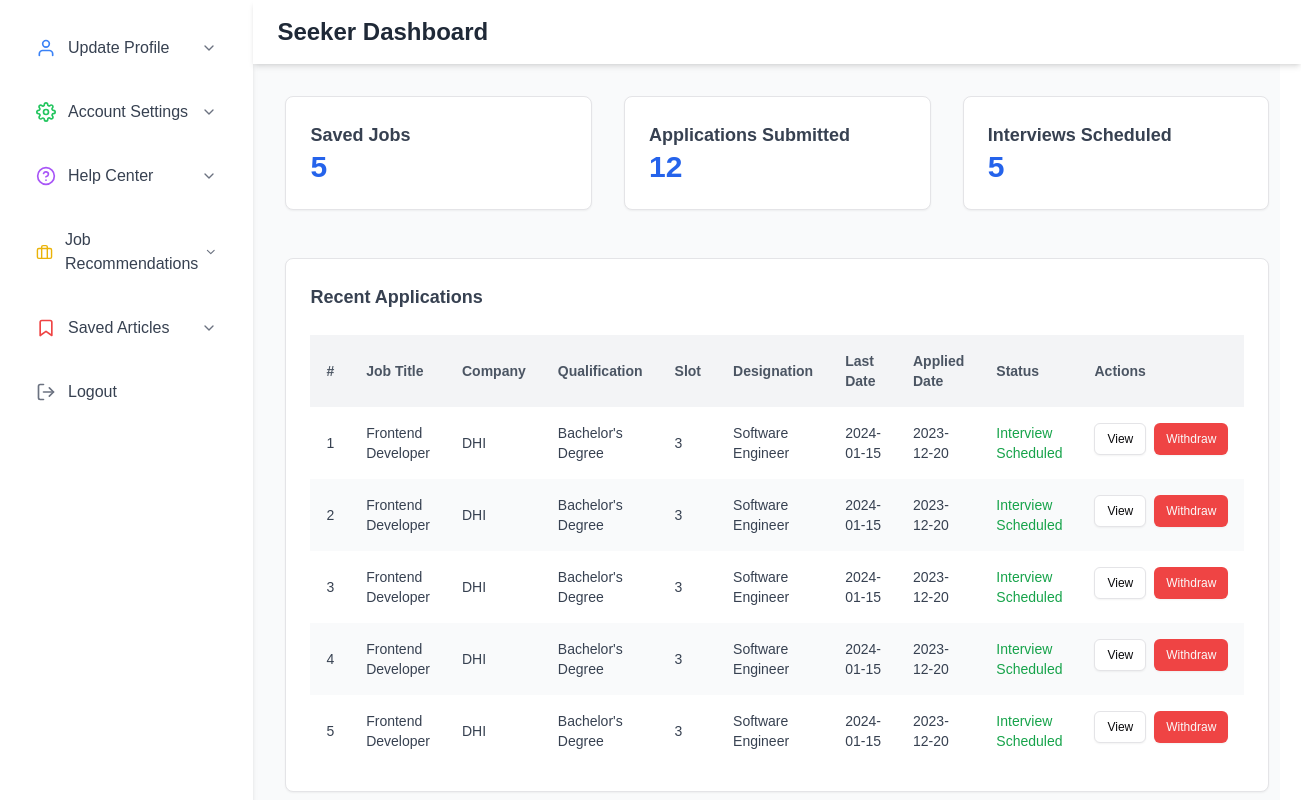
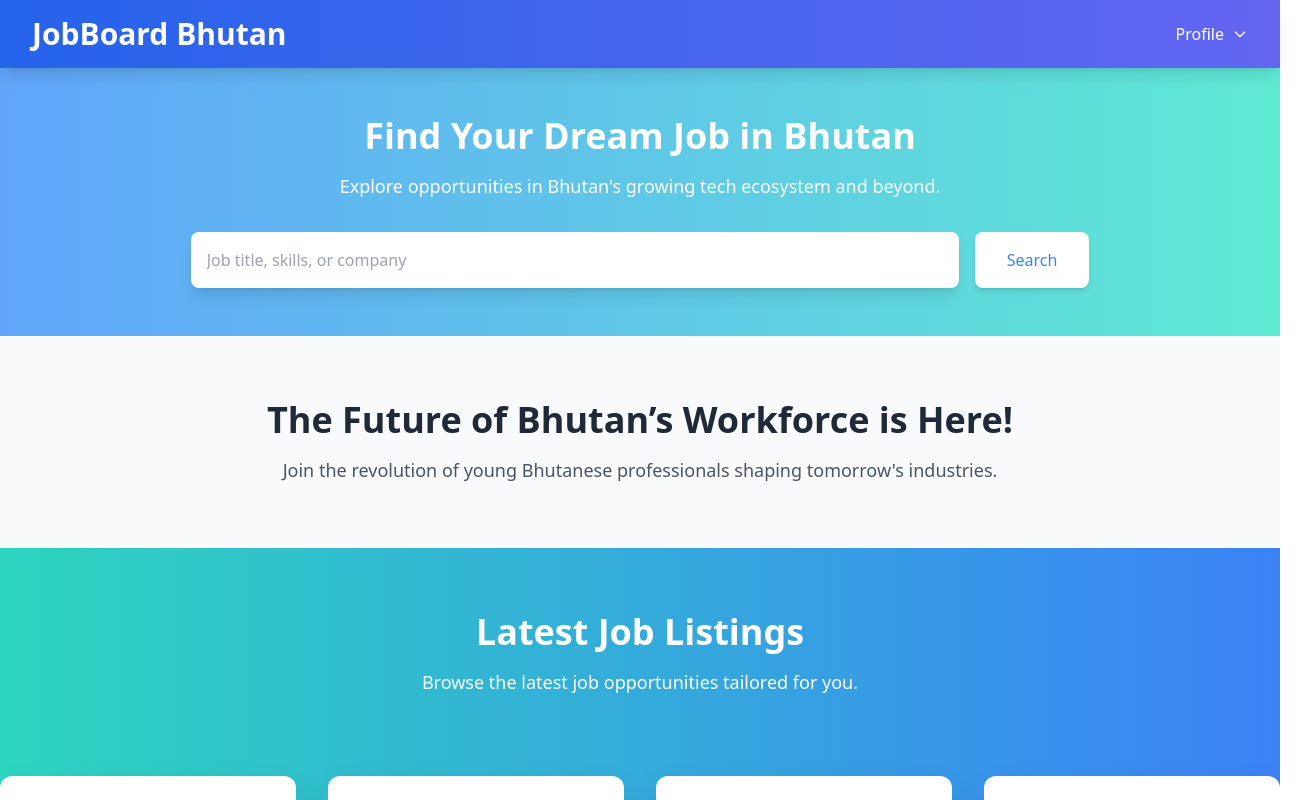
Before and after one commit to pemadolker/JobBoard_Frontend, a Next.js app: page /dashboard/seekerDashboard in a window 1280 px wide. Shown: the top 800 px of the page, 1301 px wide, since content can reach past the window. Built offline with nearby package versions, Linux system fonts and the light colour scheme.

Commit message:
tandin-dashboard

```diff
--- a/app/dashboard/seekerDashboard/accountSettings/page.tsx
+++ /dev/null
@@ -1,12 +0,0 @@
-"use client";
-
-import React from "react";
-
-export default function AccountSettings() {
-  return (
-    <div className="p-6">
-      <h1 className="text-2xl font-bold mb-4">Account Settings</h1>
-      {/* Content for account settings */}
-    </div>
-  );
-}
--- a/app/dashboard/seekerDashboard/helpCenter/page.tsx
+++ /dev/null
@@ -1,12 +0,0 @@
-"use client";
-
-import React from "react";
-
-export default function HelpCenter() {
-  return (
-    <div className="p-6">
-      <h1 className="text-2xl font-bold mb-4">Help Center</h1>
-      {/* Content for help center, FAQs, etc. */}
-    </div>
-  );
-}
--- a/app/dashboard/seekerDashboard/jobRecommendations/page.tsx
+++ /dev/null
@@ -1,12 +0,0 @@
-"use client";
-
-import React from "react";
-
-export default function JobRecommendations() {
-  return (
-    <div className="p-6">
-      <h1 className="text-2xl font-bold mb-4">Job Recommendations</h1>
-      {/* Content for job recommendations */}
-    </div>
-  );
-}
--- a/app/dashboard/seekerDashboard/page.tsx
+++ b/app/dashboard/seekerDashboard/page.tsx
@@ -1,192 +1,201 @@
 "use client";
 
-import React, { useState } from "react";
-import { Card } from "@/components/ui/card";
-import { Button } from "@/components/ui/button";
-import { Table } from "@/components/ui/table";
-import { cn } from "@/lib/utils"; // Utility function for conditional classNames
-import {
-  FiUser,
-  FiSettings,
-  FiHelpCircle,
-  FiBriefcase,
-  FiBookmark,
-  FiLogOut,
-  FiChevronDown,
-  FiChevronUp,
-} from "react-icons/fi"; // Icon imports
+import React, { useState, useEffect } from "react";
+import { useRouter } from "next/navigation"; // Use the correct import for Next 13 App Router
+import Link from "next/link";
 
-export default function SeekerDashboard() {
-  const [dropdownStates, setDropdownStates] = useState<{ [key: string]: boolean }>({});
+const SeekerDashboard = () => {
+  const [isDropdownOpen, setIsDropdownOpen] = useState(false);
+  const [searchQuery, setSearchQuery] = useState("");
+  const [selectedJob, setSelectedJob] = useState<Job | null>(null);
+  const [jobs, setJobs] = useState<Job[]>([]); // For Latest Job Listings
+  const [filteredJobs, setFilteredJobs] = useState<Job[]>([]); // For search results
+  const router = useRouter(); // Initialize useRouter
 
-  const toggleDropdown = (title: string) => {
-    setDropdownStates((prevState) => ({
-      ...prevState,
-      [title]: !prevState[title],
-    }));
+  interface Job {
+    title: string;
+    company: string;
+    type: string;
+  }
+
+  const toggleDropdown = () => {
+    setIsDropdownOpen(!isDropdownOpen);
   };
 
+  const handleSearchChange = (event: React.ChangeEvent<HTMLInputElement>) => {
+    setSearchQuery(event.target.value);
+  };
+
+  const handleLogout = () => {
+    alert("Logging out...");
+    router.push("/"); // Redirect to the default page
+  };
+
+  const dummyJobs: Job[] = [
+    { title: "Software Engineer", company: "Tech Bhutan", type: "Full-time" },
+    { title: "Frontend Developer", company: "Web Solutions", type: "Part-time" },
+    { title: "Backend Developer", company: "DevCorp", type: "Full-time" },
+    { title: "UI/UX Designer", company: "Design Studio", type: "Contract" },
+    { title: "Project Manager", company: "Tech Solutions", type: "Full-time" },
+    { title: "Data Scientist", company: "DataTech", type: "Full-time" },
+    { title: "Mobile App Developer", company: "App Innovations", type: "Contract" },
+    { title: "Digital Marketer", company: "Marketing Masters", type: "Part-time" },
+    { title: "Product Manager", company: "ProductHub", type: "Full-time" },
+    { title: "DevOps Engineer", company: "CloudTech", type: "Full-time" },
+  ];
+
+  const fetchJobs = async () => {
+    setJobs(dummyJobs);
+    setFilteredJobs(dummyJobs);
+  };
+
+  const handleSearch = () => {
+    if (searchQuery.trim() === "") {
+      setFilteredJobs([]);
+      setSelectedJob(null);
+      return;
+    }
+
+    const filtered = jobs.filter((job) =>
+      job.title.toLowerCase().includes(searchQuery.toLowerCase()) ||
+      job.company.toLowerCase().includes(searchQuery.toLowerCase()) ||
+      job.type.toLowerCase().includes(searchQuery.toLowerCase())
+    );
+    setFilteredJobs(filtered);
+
+    if (filtered.length > 0) {
+      setSelectedJob(filtered[0]);
+    } else {
+      setSelectedJob(null);
+    }
+  };
+
+  useEffect(() => {
+    fetchJobs();
+  }, []);
+
+  useEffect(() => {
+    handleSearch();
+  }, [searchQuery]);
+
   return (
-    <div className="min-h-screen bg-gray-50 flex">
-      {/* Sidebar */}
-      <aside className="w-64 bg-white shadow-md p-6">
-        <nav className="space-y-4">
-          {[
-            {
-              icon: <FiUser className="text-blue-500 text-xl mr-3" />,
-              title: "Update Profile",
-              subItems: ["Personal Details", "Education", "Experience", "Resume"],
-              isDropdown: true,
-            },
-            {
-              icon: <FiSettings className="text-green-500 text-xl mr-3" />,
-              title: "Account Settings",
-              subItems: ["Privacy Settings", "Security", "Preferences"],
-              isDropdown: true,
-            },
-            {
-              icon: <FiHelpCircle className="text-purple-500 text-xl mr-3" />,
-              title: "Help Center",
-              subItems: ["FAQs", "Contact Support", "Guides"],
-              isDropdown: true,
-            },
-            {
-              icon: <FiBriefcase className="text-yellow-500 text-xl mr-3" />,
-              title: "Job Recommendations",
-              subItems: ["Suggested Jobs", "Matching Criteria"],
-              isDropdown: true,
-            },
-            {
-              icon: <FiBookmark className="text-red-500 text-xl mr-3" />,
-              title: "Saved Articles",
-              subItems: ["Tech Articles", "Career Tips", "Guides"],
-              isDropdown: true,
-            },
-            {
-              icon: <FiLogOut className="text-gray-500 text-xl mr-3" />,
-              title: "Logout",
-            },
-          ].map((feature, index) => (
-            <div key={index} className="w-full">
+    <div className="font-sans bg-gray-100 min-h-screen">
+      <header className="flex justify-between items-center px-8 py-4 bg-gradient-to-r from-blue-600 to-indigo-500 text-white shadow-lg sticky top-0 z-50">
+        <div className="text-3xl font-bold">JobBoard Bhutan</div>
+        <nav className="relative">
+          <button
+            onClick={toggleDropdown}
+            className="flex items-center space-x-2 text-white hover:text-blue-300 focus:outline-none"
+          >
+            <span>Profile</span>
+            <svg
+              className={`w-4 h-4 transform transition-transform duration-200 ${
+                isDropdownOpen ? "rotate-180" : ""
+              }`}
+              xmlns="http://www.w3.org/2000/svg"
+              fill="none"
+              viewBox="0 0 24 24"
+              stroke="currentColor"
+            >
+              <path
+                strokeLinecap="round"
+                strokeLinejoin="round"
+                strokeWidth="2"
+                d="M19 9l-7 7-7-7"
+              />
+            </svg>
+          </button>
+
+          {isDropdownOpen && (
+            <div className="absolute right-0 mt-2 bg-white text-gray-800 rounded-lg shadow-lg w-48">
+              {/* Updated to use the nested route */}
+              <Link
+                href="/dashboard/seekerDashboard/profile"
+                className="block px-4 py-2 hover:bg-gray-100"
+              >
+                View Profile
+              </Link>
+              <Link href="/settings" className="block px-4 py-2 hover:bg-gray-100">
+                Settings
+              </Link>
               <button
-                className="flex items-center p-3 text-gray-700 hover:bg-gray-100 rounded-lg w-full text-left"
-                onClick={() => {
-                  if (feature.isDropdown) {
-                    toggleDropdown(feature.title);
-                  }
-                }}
+                onClick={handleLogout}
+                className="block px-4 py-2 w-full text-left hover:bg-gray-100"
               >
-                {feature.icon}
-                <span className="font-medium flex-grow">{feature.title}</span>
-                {feature.isDropdown && (
-                  dropdownStates[feature.title] ? (
-                    <FiChevronUp className="text-gray-500" />
-                  ) : (
-                    <FiChevronDown className="text-gray-500" />
-                  )
-                )}
+                Logout
               </button>
-              {feature.isDropdown && dropdownStates[feature.title] && (
-                <ul className="pl-10 space-y-2 mt-2">
-                  {feature.subItems.map((subItem, subIndex) => (
-                    <li key={subIndex}>
-                      <a
-                        href={`/dashboard/seeker/${subItem.toLowerCase().replace(/ /g, "-")}`}
-                        className="text-gray-600 text-sm hover:text-gray-800 block"
-                      >
-                        {subItem}
-                      </a>
-                    </li>
-                  ))}
-                </ul>
-              )}
             </div>
-          ))}
+          )}
         </nav>
-      </aside>
+      </header>
 
-      {/* Main Content */}
-      <div className="flex-1">
-        {/* Navigation Bar */}
-        <nav className="bg-white shadow-md">
-          <div className="container mx-auto px-6 py-4 flex justify-between items-center">
-            <h1 className="text-2xl font-extrabold text-gray-800">Seeker Dashboard</h1>
+      <section className="bg-gradient-to-r from-blue-400 to-teal-300 py-12">
+        <div className="max-w-6xl mx-auto text-center text-white">
+          <h1 className="text-4xl font-bold">Find Your Dream Job in Bhutan</h1>
+          <p className="mt-4 text-lg">
+            Explore opportunities in Bhutan's growing tech ecosystem and beyond.
+          </p>
+          <div className="mt-8 flex flex-col md:flex-row items-center justify-center gap-4">
+            <input
+              type="text"
+              value={searchQuery}
+              onChange={handleSearchChange}
+              placeholder="Job title, skills, or company"
+              className="p-4 w-full md:w-2/3 rounded-lg shadow-lg text-gray-800"
+            />
+            <button
+              onClick={handleSearch}
+              className="px-8 py-4 bg-white text-blue-500 rounded-lg shadow-md hover:bg-gray-100 transition duration-200"
+            >
+              Search
+            </button>
           </div>
-        </nav>
+          {searchQuery.trim() !== "" && selectedJob && (
+            <div className="mt-8 text-lg text-white flex justify-center gap-8">
+              <span className="font-bold">{selectedJob.title}</span>
+              <span>{selectedJob.company}</span>
+              <span>{selectedJob.type}</span>
+            </div>
+          )}
+        </div>
+      </section>
 
-        <main className="container mx-auto p-8">
-          {/* Stats Section */}
-          <section className="grid grid-cols-1 sm:grid-cols-2 md:grid-cols-3 gap-8 mb-12">
-            {[
-              { label: "Saved Jobs", count: 5 },
-              { label: "Applications Submitted", count: 12 },
-              { label: "Interviews Scheduled", count: 5 },
-            ].map((stat, index) => (
-              <Card
+      <section className="bg-gray-50 py-16 text-center">
+        <div className="max-w-4xl mx-auto">
+          <h2 className="text-4xl font-bold text-gray-800">
+            The Future of Bhutan’s Workforce is Here!
+          </h2>
+          <p className="mt-4 text-lg text-gray-600">
+            Join the revolution of young Bhutanese professionals shaping tomorrow's
+            industries.
+          </p>
+        </div>
+      </section>
+
+      <section className="bg-gradient-to-r from-teal-400 to-blue-500 py-16 text-center text-white">
+        <div className="max-w-7xl mx-auto">
+          <h2 className="text-4xl font-bold text-white text-center">
+            Latest Job Listings
+          </h2>
+          <p className="mt-4 text-lg text-center text-white">
+            Browse the latest job opportunities tailored for you.
+          </p>
+          <div className="mt-20 grid grid-cols-1 sm:grid-cols-2 md:grid-cols-3 xl:grid-cols-4 gap-8">
+            {jobs.map((job, index) => (
+              <div
                 key={index}
-                className="p-6 bg-white shadow-sm rounded-lg hover:shadow-md transition-shadow"
+                className="bg-white p-6 rounded-xl shadow-2xl hover:shadow-3xl transition duration-300"
               >
-                <h2 className="text-lg font-semibold text-gray-700">{stat.label}</h2>
-                <p className="text-3xl font-bold text-blue-600">{stat.count}</p>
-              </Card>
+                <h4 className="text-lg font-bold text-blue-500">{job.title}</h4>
+                <p className="text-gray-600 mt-2">{job.company}</p>
+                <p className="text-gray-500 mt-1 text-sm">{job.type}</p>
+              </div>
             ))}
-          </section>
-
-          {/* Recent Activity Table */}
-          <section className="mb-12">
-            <Card className="shadow-sm rounded-lg">
-              <div className="p-6">
-                <h2 className="text-lg font-semibold mb-6 text-gray-700">Recent Applications</h2>
-                <Table>
-                  <thead>
-                    <tr className="bg-gray-100 text-left text-gray-600">
-                      <th className="p-4">#</th>
-                      <th className="p-4">Job Title</th>
-                      <th className="p-4">Company</th>
-                      <th className="p-4">Qualification</th>
-                      <th className="p-4">Slot</th>
-                      <th className="p-4">Designation</th>
-                      <th className="p-4">Last Date</th>
-                      <th className="p-4">Applied Date</th>
-                      <th className="p-4">Status</th>
-                      <th className="p-4">Actions</th>
-                    </tr>
-                  </thead>
-                  <tbody>
-                    {[...Array(5)].map((_, index) => (
-                      <tr
-                        key={index}
-                        className={cn(
-                          "hover:bg-gray-50 transition-colors",
-                          index % 2 === 1 && "bg-gray-50"
-                        )}
-                      >
-                        <td className="p-4 text-gray-700">{index + 1}</td>
-                        <td className="p-4 text-gray-700">Frontend Developer</td>
-                        <td className="p-4 text-gray-700">DHI</td>
-                        <td className="p-4 text-gray-700">Bachelor's Degree</td>
-                        <td className="p-4 text-gray-700">3</td>
-                        <td className="p-4 text-gray-700">Software Engineer</td>
-                        <td className="p-4 text-gray-700">2024-01-15</td>
-                        <td className="p-4 text-gray-700">2023-12-20</td>
-                        <td className="p-4 text-green-600">Interview Scheduled</td>
-                        <td className="p-4 flex space-x-2">
-                          <Button variant="outline" size="sm">
-                            View
-                          </Button>
-                          <Button variant="destructive" size="sm">
-                            Withdraw
-                          </Button>
-                        </td>
-                      </tr>
-                    ))}
-                  </tbody>
-                </Table>
-              </div>
-            </Card>
-          </section>
-        </main>
-      </div>
+          </div>
+        </div>
+      </section>
     </div>
   );
-}
+};
+
+export default SeekerDashboard;
--- /dev/null
+++ b/app/dashboard/seekerDashboard/profile/page.tsx
@@ -0,0 +1,128 @@
+"use client";
+
+import React from "react";
+import { useRouter } from "next/navigation";
+
+const ViewProfile = () => {
+  const router = useRouter();
+
+  return (
+    <div className="min-h-screen bg-gray-100 flex">
+      {/* Sidebar */}
+      <aside className="w-20 bg-white flex flex-col items-center py-5 shadow-md justify-between">
+        <div className="flex flex-col space-y-6">
+          <button
+            className="hover:text-blue-500 text-xl"
+            onClick={() => router.push("/home")}
+          >
+            🏠
+          </button>
+          <button
+            className="hover:text-blue-500 text-xl"
+            onClick={() => router.push("/settings")}
+          >
+            ⚙️
+          </button>
+          <button
+            className="hover:text-blue-500 text-xl"
+            onClick={() => router.push("/ideas")}
+          >
+            💡
+          </button>
+          <button
+            className="hover:text-blue-500 text-xl"
+            onClick={() => router.push("/saved")}
+          >
+            💾
+          </button>
+        </div>
+        <div className="flex flex-col space-y-6 mb-6">
+          <button
+            className="hover:text-blue-500 text-xl"
+            onClick={() => router.push("/profile")}
+          >
+            👤
+          </button>
+          <button
+            className="hover:text-blue-500 text-xl"
+            onClick={() => router.push("/logout")}
+          >
+            🔓
+          </button>
+        </div>
+      </aside>
+
+      {/* Main Content */}
+      <main className="flex-1 p-6">
+        {/* Header */}
+        <div className="flex justify-between items-center mb-8">
+          <h1 className="text-2xl font-bold">JobBoard Bhutan</h1>
+          <div className="flex items-center space-x-4">
+            <span className="text-2xl">🔔</span>
+            <div className="w-8 h-8 rounded-full bg-gray-400 flex items-center justify-center">
+              <span className="text-sm">U</span>
+            </div>
+          </div>
+        </div>
+
+        {/* Overview Section */}
+        <section className="grid grid-cols-3 gap-6 mb-8">
+          <div className="bg-white shadow-md p-6 rounded-md text-center">
+            <h2 className="text-gray-600 font-medium">Saved Jobs</h2>
+            <p className="text-3xl font-bold">3</p>
+          </div>
+          <div className="bg-white shadow-md p-6 rounded-md text-center">
+            <h2 className="text-gray-600 font-medium">Application Submitted</h2>
+            <p className="text-3xl font-bold">12</p>
+          </div>
+          <div className="bg-white shadow-md p-6 rounded-md text-center">
+            <h2 className="text-gray-600 font-medium">Interviews Scheduled</h2>
+            <p className="text-3xl font-bold">5</p>
+          </div>
+        </section>
+
+        {/* Recently Applied Jobs */}
+        <section>
+          <h2 className="text-xl font-bold mb-4">Recently Applied Jobs</h2>
+          <table className="w-full bg-white shadow-md rounded-md text-sm">
+            <thead>
+              <tr className="bg-gray-200 text-left">
+                <th className="py-2 px-4">#</th>
+                <th className="py-2 px-4">Job Title</th>
+                <th className="py-2 px-4">Company</th>
+                <th className="py-2 px-4">Qualification</th>
+                <th className="py-2 px-4">Slot</th>
+                <th className="py-2 px-4">Designation</th>
+                <th className="py-2 px-4">Last Date</th>
+                <th className="py-2 px-4">Applied Date</th>
+                <th className="py-2 px-4">Status</th>
+                <th className="py-2 px-4">Actions</th>
+              </tr>
+            </thead>
+            <tbody>
+              {Array.from({ length: 5 }).map((_, index) => (
+                <tr key={index} className="border-t">
+                  <td className="py-2 px-4">{index + 1}</td>
+                  <td className="py-2 px-4">Frontend Developer</td>
+                  <td className="py-2 px-4">DHI</td>
+                  <td className="py-2 px-4">Bachelor's Degree</td>
+                  <td className="py-2 px-4">3</td>
+                  <td className="py-2 px-4">Software Engineer</td>
+                  <td className="py-2 px-4">2024-01-15</td>
+                  <td className="py-2 px-4">2023-12-20</td>
+                  <td className="py-2 px-4 text-green-600">Interview Scheduled</td>
+                  <td className="py-2 px-4">
+                    <button className="bg-blue-500 text-white px-3 py-1 rounded-md mr-2">View</button>
+                    <button className="bg-red-500 text-white px-3 py-1 rounded-md">Withdraw</button>
+                  </td>
+                </tr>
+              ))}
+            </tbody>
+          </table>
+        </section>
+      </main>
+    </div>
+  );
+};
+
+export default ViewProfile;
--- a/app/dashboard/seekerDashboard/savedArticles/page.tsx
+++ /dev/null
@@ -1,12 +0,0 @@
-"use client";
-
-import React from "react";
-
-export default function SavedArticles() {
-  return (
-    <div className="p-6">
-      <h1 className="text-2xl font-bold mb-4">Saved Articles</h1>
-      {/* Content for saved articles */}
-    </div>
-  );
-}
--- a/app/dashboard/seekerDashboard/updateProfile/page.tsx
+++ /dev/null
@@ -1,34 +0,0 @@
-"use client";
-
-import React from "react";
-import Link from "next/link";
-
-export default function UpdateProfile() {
-  return (
-    <div className="p-6">
-      <h1 className="text-2xl font-bold mb-4">Update Profile</h1>
-      <ul className="space-y-4">
-        <li>
-          <Link href="/dashboard/seekerDashboard/updateProfile/personalDetails">
-            Personal Details
-          </Link>
-        </li>
-        <li>
-          <Link href="/dashboard/seekerDashboard/updateProfile/education">
-            Education
-          </Link>
-        </li>
-        <li>
-          <Link href="/dashboard/seekerDashboard/updateProfile/experience">
-            Experience
-          </Link>
-        </li>
-        <li>
-          <Link href="/dashboard/seekerDashboard/updateProfile/resume">
-            Resume
-          </Link>
-        </li>
-      </ul>
-    </div>
-  );
-}
--- a/package.json
+++ b/package.json
@@ -9,6 +9,8 @@
     "lint": "next lint"
   },
   "dependencies": {
+    "@headlessui/react": "^2.2.0",
+    "@heroicons/react": "^2.2.0",
     "@radix-ui/react-label": "^2.1.1",
     "@radix-ui/react-slot": "^1.1.1",
     "@shadcn/ui": "^0.0.4",
```
Also changed, not shown: app/dashboard/seekerDashboard/updateProfile/education.tsx (deleted, +0 -12 lines), app/dashboard/seekerDashboard/updateProfile/experience.tsx (deleted, +0 -12 lines), app/dashboard/seekerDashboard/updateProfile/personalDetails.tsx (deleted, +0 -12 lines), app/dashboard/seekerDashboard/updateProfile/resume.tsx (deleted, +0 -12 lines), 1 other file (tests, documents, lock files or other folders).
